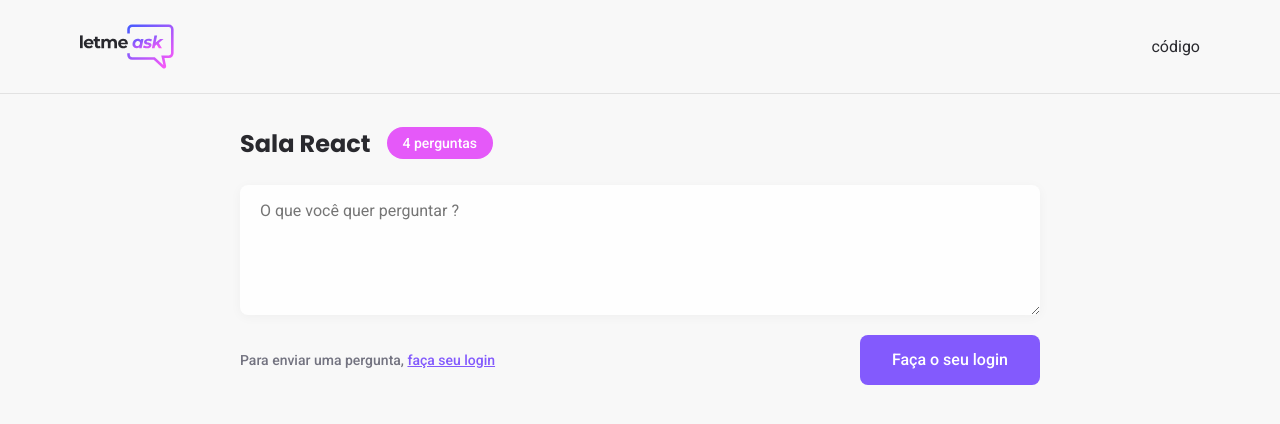
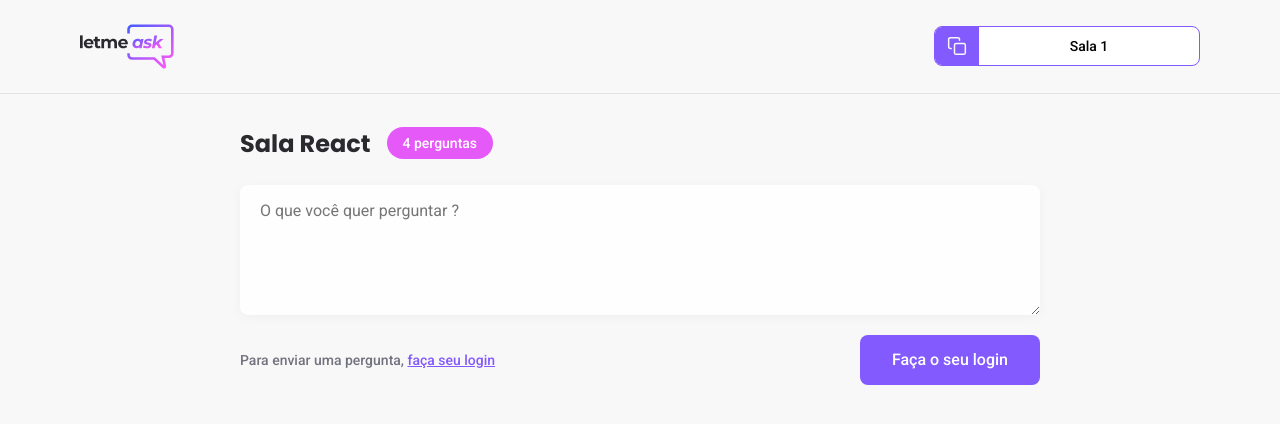
Before and after one commit to thyago608/letmeask, a React (Create React App) app: page /rooms/1 in a window 1280 px wide. Shown: the top 424 px of the page. Built offline with nearby package versions, Linux system fonts and the light colour scheme; no server answers.

Commit message:
Created the copy room code button

```diff
--- /dev/null
+++ b/src/components/RoomCode/index.tsx
@@ -0,0 +1,21 @@
+import copyImg from "assets/images/copy.svg";
+import "./styles.scss";
+
+type RoomCodeProps = {
+  code: string;
+};
+
+export function RoomCode({ code }: RoomCodeProps) {
+  function copyRoomCodeToClipboard() {
+    navigator.clipboard.writeText(code);
+  }
+
+  return (
+    <button className="room-code" onClick={copyRoomCodeToClipboard}>
+      <div>
+        <img src={copyImg} alt="Copy room code" />
+      </div>
+      <span>Sala {code}</span>
+    </button>
+  );
+}
--- /dev/null
+++ b/src/components/RoomCode/styles.scss
@@ -0,0 +1,31 @@
+.room-code {
+  height: 40px;
+  border-radius: 8px;
+  overflow: hidden;
+
+  background: #fff;
+  border: 1px solid #835afd;
+  cursor: pointer;
+
+  display: flex;
+  align-items: stretch;
+
+  div {
+    background: #835afd;
+    padding: 0 12px;
+
+    display: flex;
+    justify-content: center;
+    align-items: center;
+  }
+
+  span {
+    display: flex;
+    align-items: center;
+    justify-content: center;
+
+    width: 220px;
+    font-size: 14px;
+    font-weight: 500;
+  }
+}
--- a/src/pages/Room.tsx
+++ b/src/pages/Room.tsx
@@ -1,15 +1,23 @@
+import { useParams } from "react-router-dom";
 import logoImg from "assets/images/logo.svg";
 import { Button } from "components/Button";
+import { RoomCode } from "components/RoomCode";
 
 import "styles/room.scss";
 
+type RoomParams = {
+  id: string;
+};
+
 export function Room() {
+  const { id } = useParams<RoomParams>();
+
   return (
     <div id="page-room">
       <header>
         <div className="content">
           <img src={logoImg} alt="Letmeask" />
-          <div>código</div>
+          <RoomCode code={id as string} />
         </div>
       </header>
 
```
